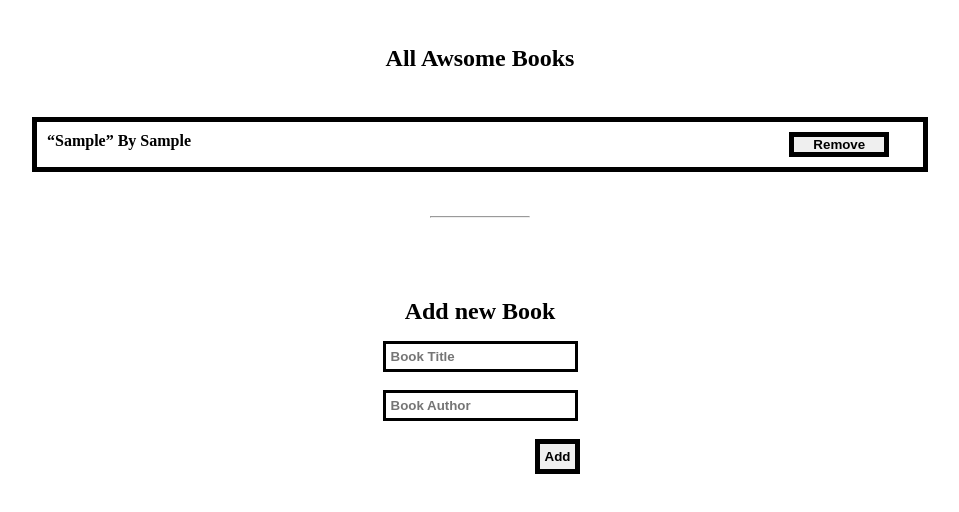
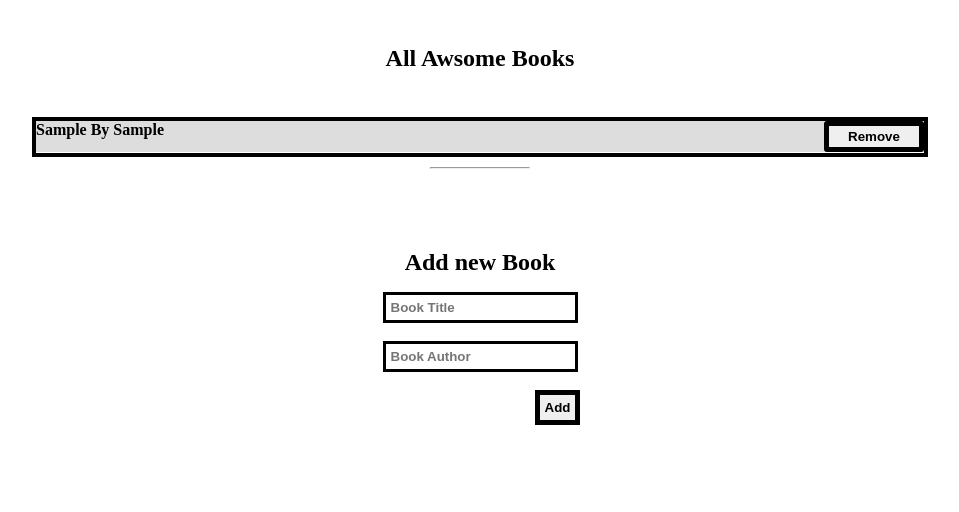
Before and after one commit to yayner2002/Awesome-books-using-Js-classes, a website: page index.html in a window 1280 px wide. Both pictures are taken after typing "Sample", "Sample" into the empty fields and a click on the button "Add". Shown: the whole page, without its empty margins (160-1119 px from the left). Drawn offline with Linux system fonts and the light colour scheme.

Commit message:
add styling to the wireframe

```diff
--- a/css/style.css
+++ b/css/style.css
@@ -11,18 +11,35 @@
   margin: auto;
 }
 
+p{
+  margin: 0;
+  padding: 0;
+}
 .book-title {
   margin: 5% 0;
   text-align: center;
 }
 
 .book-list {
-  display: grid;
-  grid-template-columns: 6fr 1fr;
-  row-gap: 10px;
-  border: 5px solid #000;
-  padding: 10px;
-  margin-bottom: 5%;
+ display: flex;
+ flex-direction: column;
+ border: 4px solid black;
+
+}
+
+.list-block{
+  display: flex;
+  justify-content: space-between;
+  text-align: center;
+  margin-bottom: 1px;
+}
+.list-block:nth-child(odd){
+  background: #dddddd;
+}
+
+.remove-btn{
+  border-radius: 3px;
+  padding: 3px;
 }
 
 .hr {
--- a/index.html
+++ b/index.html
@@ -11,9 +11,9 @@
     <div class="container">
         <div class="list-of-books">
             <h2 class="book-title">All Awsome Books</h2>
-            <ul class="book-list">
+            <div class="book-list">
 
-            </ul>
+            </div>
         </div>
         <hr class="hr">
         <form action="#" id="my-form">
--- a/script/script.js
+++ b/script/script.js
@@ -14,8 +14,8 @@ class Books {
   }
 
   renderBooks() {
-    return `<span><q>${this.title}</q> By ${this.author}</span>
-          <button class="remove-btn" id='${this.id}' type="button">Remove</button>
+    return `<div class="list-block"><p>${this.title} By ${this.author} </p>
+          <button class="remove-btn" id='${this.id}' type="button">Remove</button></div>
           `;
   }
 
```
